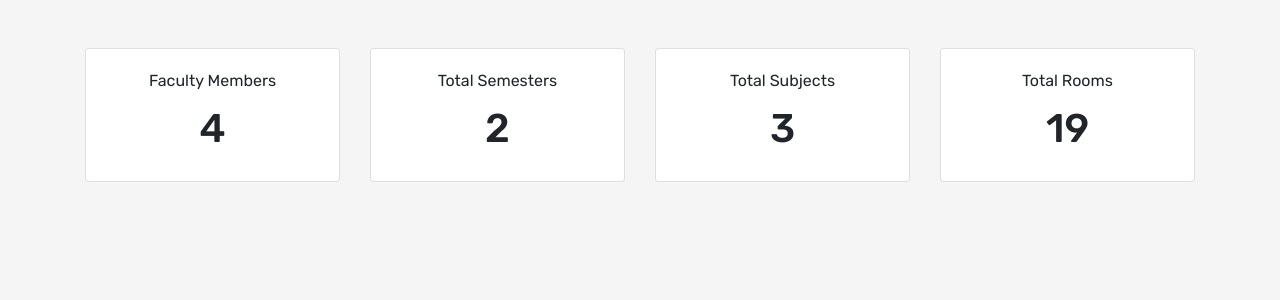
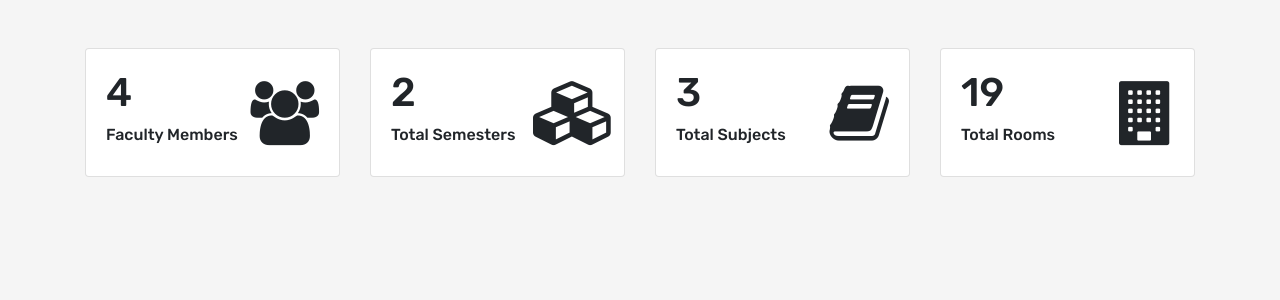
Before and after one commit to Samia-Amin/Automatic-Timetable-Generator-FYP, a PHP site: page /ATG/dashboard.php in a window 1280 px wide. Shown: the part 144-444 px from the top of the page. Run offline with PHP 8.4, Linux system fonts and the light colour scheme; data comes from the database, SQL or seed files in the repository; some libraries are stand-ins or nearby versions.

Commit message:
Dashboard & Logout

```diff
--- a/dashboard.php
+++ b/dashboard.php
@@ -51,32 +51,60 @@
         <div class="col-lg-3 pt-5">
             <div class="card">
                 <div class="card-body text-center">
-                    <div class="card-title">Faculty Members</div>
-                    <h1><?php echo $faculty_count?></h1>
+                    <div class="row m-0 d-flex align-items-center">
+                        <div class="col-8 text-left p-0">
+                            <h1><?php echo $faculty_count?></h1>
+                            <div class="card-title h6">Faculty Members</div>
+                        </div>
+                        <div class="col-4 text-right p-0">
+                        <i class="fa fa-users fa-4x" aria-hidden="true"></i>
+                        </div>
+                    </div>
                 </div>
             </div>
         </div>
         <div class="col-lg-3 pt-5">
             <div class="card">
                 <div class="card-body text-center">
-                    <div class="card-title">Total Semesters</div>
-                    <h1><?php echo $semester_count?></h1>
+                    <div class="row m-0 d-flex align-items-center">
+                        <div class="col-8 text-left p-0">
+                            <h1><?php echo $semester_count?></h1>
+                            <div class="card-title h6">Total Semesters</div>
+                        </div>
+                        <div class="col-4 text-right p-0">
+                        <i class="fa fa-cubes fa-4x" aria-hidden="true"></i>
+                        </div>
+                    </div>
                 </div>
             </div>
         </div>
         <div class="col-lg-3 pt-5">
             <div class="card">
                 <div class="card-body text-center">
-                    <div class="card-title">Total Subjects</div>
-                    <h1><?php echo $subject_count?></h1>
+                    <div class="row m-0 d-flex align-items-center">
+                        <div class="col-8 text-left p-0">
+                            <h1><?php echo $subject_count?></h1>
+                            <div class="card-title h6">Total Subjects</div>
+                        </div>
+                        <div class="col-4 text-right p-0">
+                        <i class="fa fa-book fa-4x" aria-hidden="true"></i>
+                        </div>
+                    </div>
                 </div>
             </div>
         </div>
         <div class="col-lg-3 pt-5">
             <div class="card">
                 <div class="card-body text-center">
-                    <div class="card-title">Total Rooms</div>
-                    <h1><?php echo $room_count?></h1>
+                    <div class="row m-0 d-flex align-items-center">
+                        <div class="col-8 text-left p-0">
+                            <h1><?php echo $room_count?></h1>
+                            <div class="card-title h6">Total Rooms</div>
+                        </div>
+                        <div class="col-4 text-right p-0">
+                        <i class="fa fa-building fa-4x" aria-hidden="true"></i>
+                        </div>
+                    </div>
                 </div>
             </div>
         </div>
```
